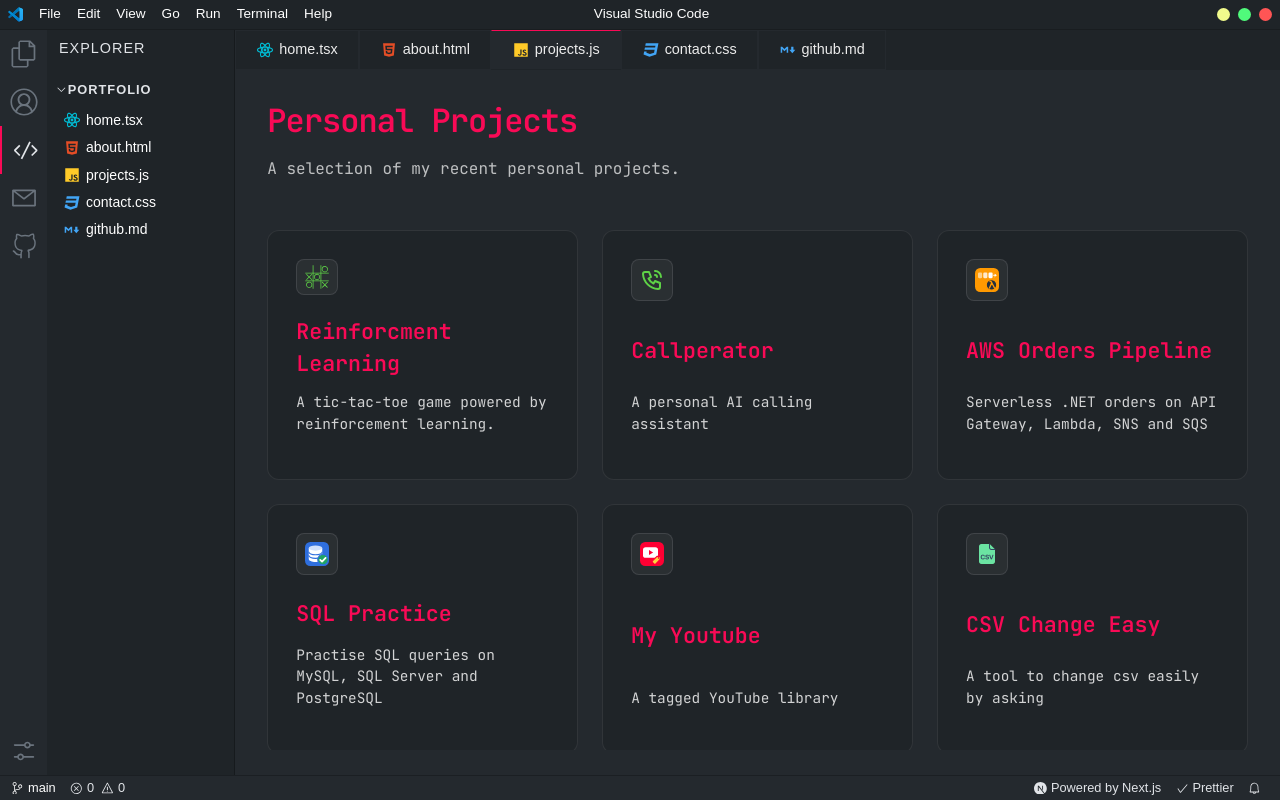
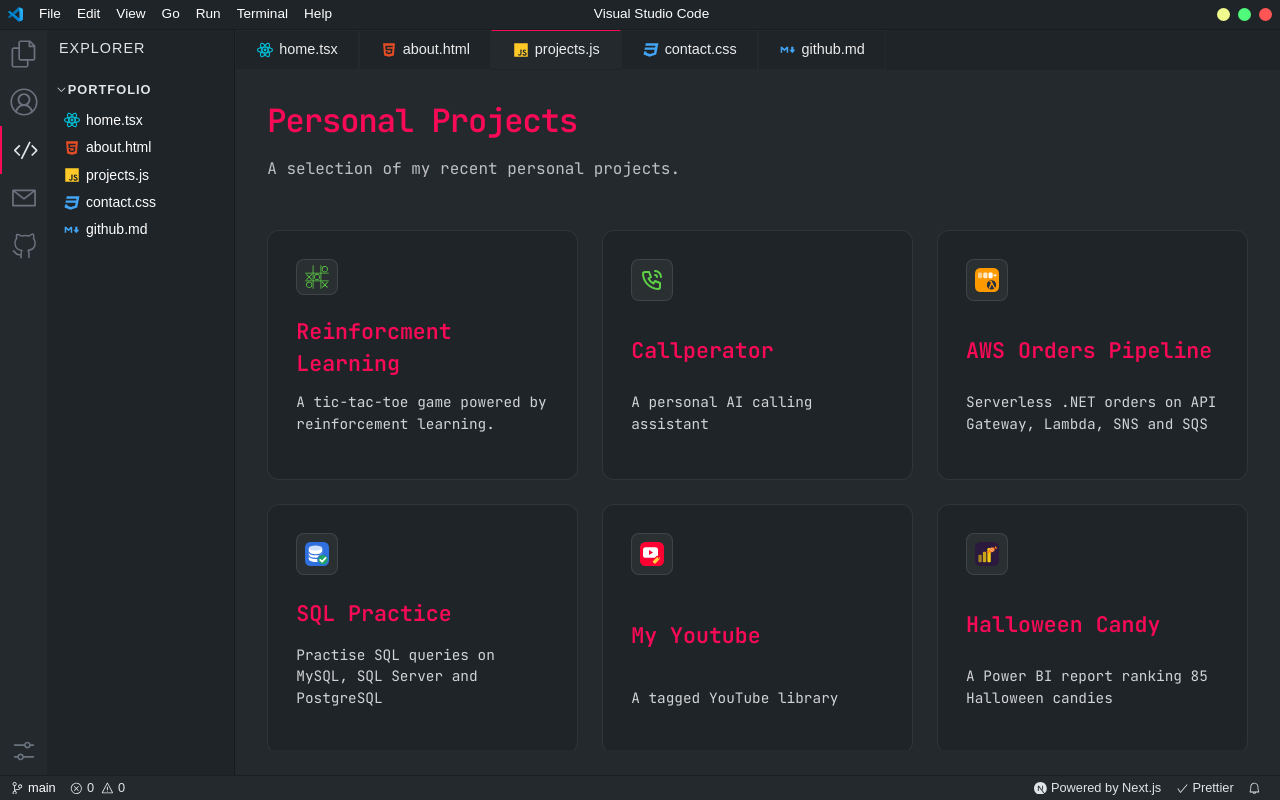
Before and after one commit to alancj731/vscode-portfolio, a Next.js app: page /projects in a window 1280 px wide. Built offline with nearby package versions, Linux system fonts and the light colour scheme.

Commit message:
add halloween candy report

```diff
--- a/data/projects.ts
+++ b/data/projects.ts
@@ -56,6 +56,14 @@
     slug: 'my-youtube',
   },
   {
+    title: 'Halloween Candy',
+    description:
+      'A Power BI report ranking 85 Halloween candies',
+    logo: '/logos/halloween-candy.svg',
+    link: 'https://github.com/alancj731/powerbi-halloween-candi',
+    slug: 'halloween-candy',
+  },
+  {
     title: 'CSV Change Easy',
     description:
       'A tool to change csv easily by asking',
```
Also changed, not shown: public/logos/halloween-candy.svg (added).
